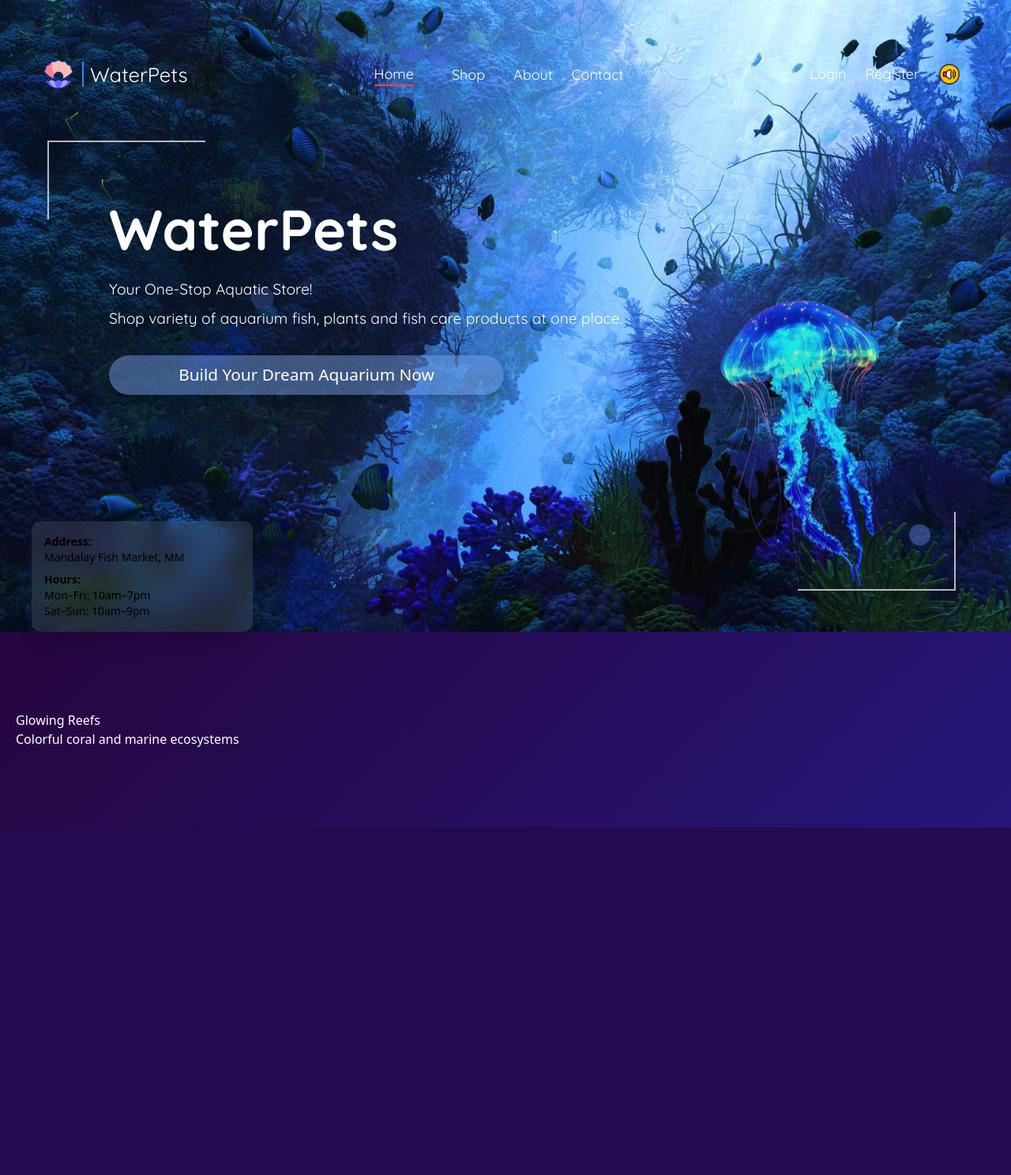
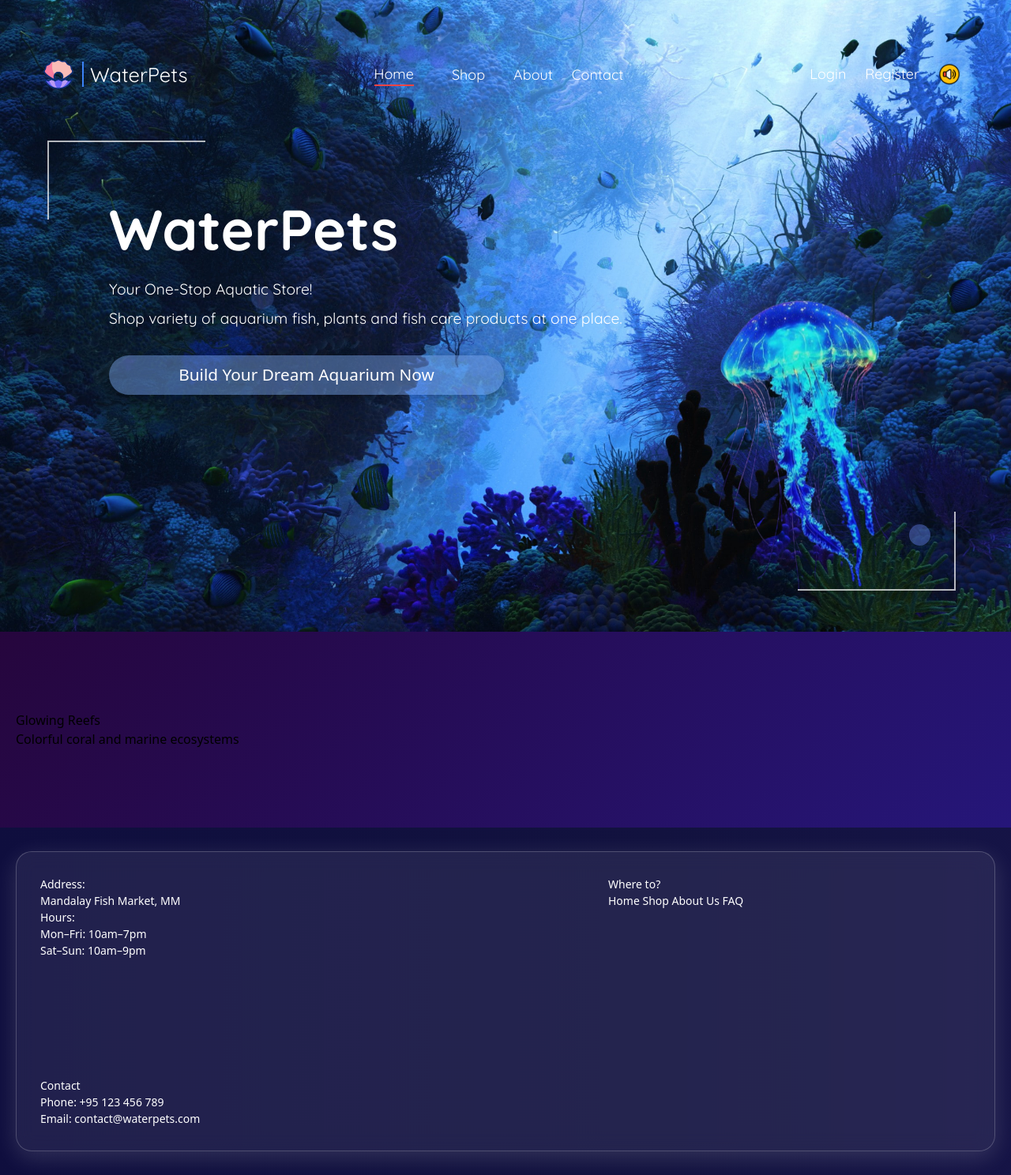
Before and after one commit to weirdotori/WaterPets, a PHP site: page /home.php in a window 1280 px wide. Shown: the whole page at 79% size. Before the commit the page ends 1048 px from the top, so only its background shows below. Run offline with PHP 8.4, Linux system fonts and the light colour scheme; some libraries are stand-ins or nearby versions.

Commit message:
footer done

```diff
--- a/css/style.css
+++ b/css/style.css
@@ -340,32 +340,32 @@
   width: 100px;
   height: 50px;
   top: 130px;
-  left: 200px;
-  background-color: #76a0e379;
+  left: 100px;
+  background-color: #76a0e3a5;
 }
 
 .plants {
-  width: 100px;
+  width: 120px;
   height: 50px;
   top: 130px;
-  left: 350px;
-  background-color: #76a0e379;
+  left: 250px;
+  background-color: #76a0e3a5;
 }
 
 .supplies {
   width: 100px;
   height: 50px;
   top: 130px;
-  left: 500px;
-  background-color: #76a0e379;
+  left: 400px;
+  background-color: #76a0e3a5;
 }
 
 .equipment {
   width: 120px;
   height: 50px;
   top: 130px;
-  left: 650px;
-  background-color: #76a0e379;
+  left: 550px;
+  background-color: #76a0e3a5;
 }
 
 /* animation delays when active */
@@ -388,61 +388,56 @@
 .option-button::before {
   content: "";
   position: absolute;
-  top: 50%;
-  left: -80px; /* Adjust this based on curve direction */
-  width: 80px;
+  width: 50px;
   height: 50px;
-  border: 2px solid #a8c5f3;
+  border: 2px solid #e1ecfe;
   border-right: none;
   border-bottom: none;
-  border-radius: 50px 0 0 0; /* Top-left quarter-circle */
-  transform: translateY(-50%) scaleX(0);
-  transform-origin: right;
-  transition: transform 0.6s ease-out;
+  border-radius: 100% 0 0 0; /* Top-left quarter-circle */
+  opacity: 0;
+  transform: scale(0.8);
+  transition: all 0.6s ease;
   z-index: -1;
 }
 
 /* Animate line when active */
 .floating-button-group.active .option-button::before {
-  transform: translateY(-50%) scaleX(1);
+  opacity: 1;
+  transform: scale(1);
 }
 
 .floating-button-group.active .fish::before {
-  left: -100px;
-  width: 100px;
-  height: 60px;
-  border-radius: 0 0 0 50px;
-  border-top: none;
-  border-right: none;
+  left: 10px;
+  top: -70px;
+  transform: rotate(90deg);
 }
 
 .floating-button-group.active .plants::before {
-  top: -50px;
-  left: 50%;
-  transform: translateX(-50%) scaleY(0);
-  width: 2px;
-  height: 60px;
-  border-radius: 0;
-  border-top: 2px solid #a8c5f3;
-  border-left: none;
-  border-right: none;
-  border-bottom: none;
-  transform-origin: bottom;
+  left: 10px;
+  top: -70px;
+  transform: rotate(90deg);
 }
 
-.floating-button-group.active .plants::before {
-  transform: translateX(-50%) scaleY(1);
+.floating-button-group.active .supplies::before {
+  left: 10px;
+  top: -70px;
+  transform: rotate(90deg);
+}
+
+.floating-button-group.active .equipment::before {
+  left: 10px;
+  top: -70px;
+  transform: rotate(90deg);
 }
 
 
 
-
-.hero-animated {
+.section-gradient {
   background: linear-gradient(-45deg, #2d3b94, #251b8b, #26053b, #0e1f41);
   background-size: 400% 400%;
   animation: gradientFlow 10s ease infinite;
-  color: white;
   padding: 100px 20px;
+  height: auto;
 }
 
 @keyframes gradientFlow {
@@ -509,3 +504,44 @@
 .animate-fade-in-up {
   animation: fade-in-up 1.2s ease forwards;
 }
+
+.footer-glass {
+  padding: 30px 20px;
+  background: linear-gradient(90deg, #09063c, #12123f, #241b66);
+  background-size: 400% 400%;
+  animation: gradientFlow 10s ease infinite;
+  color: white;
+}
+
+/* ✅ FIX HERE — REMOVE flex from .footer-container */
+.footer-container {
+  width: auto;
+  margin: 0 auto;
+  position: relative;
+}
+
+/* This stays the same — the glass box handles layout */
+.glass-box {
+  width: 100%;
+  max-width: 1350px;
+  display: flex;
+  justify-content: space-between;
+  align-items: flex-start;
+  flex-wrap: wrap;
+  padding: 30px;
+  border-radius: 20px;
+  background: rgba(255, 255, 255, 0.08);
+  backdrop-filter: blur(12px);
+  -webkit-backdrop-filter: blur(12px);
+  box-shadow: 0 8px 30px rgba(255, 255, 255, 0.15);
+  border: 1px solid rgba(255, 255, 255, 0.2);
+  font-size: 14px;
+  gap: 150px 260px;
+}
+
+.footer-left,
+.footer-center,
+.footer-right {
+  flex: 1 1 250px;
+  color: white;
+}
--- /dev/null
+++ b/footer.php
@@ -0,0 +1,25 @@
+<footer class="footer-glass">
+  <div class="footer-container">
+
+    <div class="glass-box">
+      <div class="footer-left">
+        <p>Address:<br>Mandalay Fish Market, MM</p>
+        <p>Hours:<br>Mon–Fri: 10am–7pm<br>Sat–Sun: 10am–9pm</p>
+      </div>
+
+      <div class="footer-center">
+        <p>Where to?</p>
+          <a href="#">Home</a>
+          <a href="#">Shop</a>
+          <a href="#">About Us</a>
+          <a href="#">FAQ</a>
+      </div>
+
+      <div class="footer-right">
+        <p>Contact</p>
+        <p>Phone: +95 123 456 789</p>
+        <p>Email: contact@waterpets.com</p>
+      </div>
+    </div>
+  </div>
+</footer>
--- a/home.php
+++ b/home.php
@@ -42,7 +42,7 @@
           <!-- Dropdown Items -->
           <div x-show="open" x-transition class="dropdown-menu">
             <a href="fish.php" class="dropdown-item" data-sound="/sounds/notification_pop.mp3">Fish</a>
-            <a href="plants.php" class="dropdown-item" data-sound="/sounds/notification_pop.mp3">Plants</a>
+            <a href="plants.php" class="dropdown-item" data-sound="/sounds/notification_pop.mp3">Coral Reefs</a>
             <a href="supplies.php" class="dropdown-item" data-sound="/sounds/notification_pop.mp3">Supplies</a>
             <a href="equipment.php" class="dropdown-item" data-sound="/sounds/notification_pop.mp3">Equipment</a>
           </div>
@@ -81,12 +81,12 @@
 
         <!-- Floating Action Button -->
         <div class="floating-button-group">
-          <button class="main-circle" onclick="toggleOptions()">Build Your Dream Aquarium Now</button>
+          <button class="main-circle" onclick="toggleOptions()" data-sound="/sounds/click_pop.mp3">Build Your Dream Aquarium Now</button>
 
-          <a href="/fish.html" class="option-button fish">Fish</a>
-          <a href="/plants.html" class="option-button plants">Plants</a>
-          <a href="/supplies.html" class="option-button supplies">Supplies</a>
-          <a href="/equipment.html" class="option-button equipment">Equipment</a>
+          <a href="/fish.html" class="option-button fish" data-sound="/sounds/click_pop.mp3">Fish</a>
+          <a href="/plants.html" class="option-button plants" data-sound="/sounds/click_pop.mp3">Coral Reefs</a>
+          <a href="/supplies.html" class="option-button supplies" data-sound="/sounds/click_pop.mp3">Supplies</a>
+          <a href="/equipment.html" class="option-button equipment" data-sound="/sounds/click_pop.mp3">Equipment</a>
         </div>
 
       </div>
@@ -98,23 +98,17 @@
 
     </section>
 
+  </section>
 
 
-  </section>
 
-  <section class="">
-    <!-- Glass Box -->
-    <div class="absolute bottom-0 left-10 bg-white/10 backdrop-blur-md rounded-xl p-4 text-sm w-[280px] shadow-xl">
-      <p><strong>Address:</strong><br>Mandalay Fish Market, MM</p>
-      <p class="mt-2"><strong>Hours:</strong><br>Mon–Fri: 10am–7pm<br>Sat–Sun: 10am–9pm</p>
-    </div>
-
-  </section>
-
-  <section class="hero-animated">
+  <section class="section-gradient">
     <h1>Glowing Reefs</h1>
     <p>Colorful coral and marine ecosystems</p>
   </section>
+
+<?php include 'footer.php'; ?>
+
 
 
   <!-- Page Active Indicator -->
```
Also changed, not shown: header.php (added), 4 other files.
